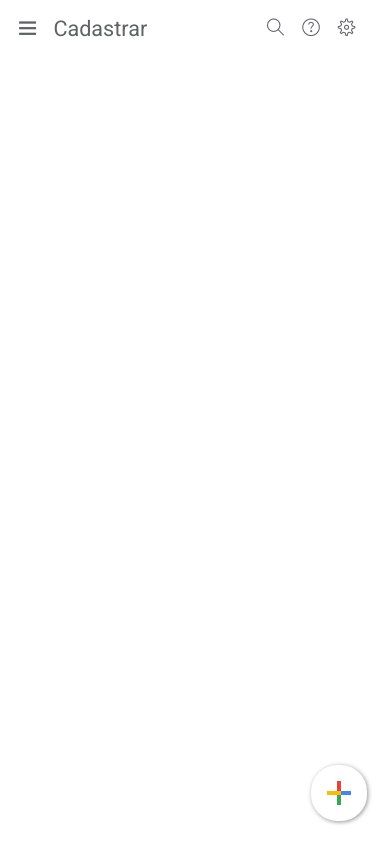
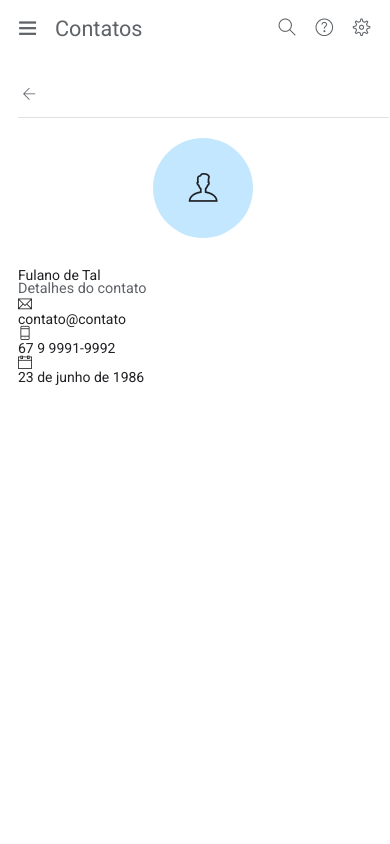
Before and after one commit to felipeteixeirams/agenda-de-contatos, a website: page public/details.html in a window 390 px wide. Drawn offline with Linux system fonts and the light colour scheme.

```diff
--- a/public/css/all.css
+++ b/public/css/all.css
@@ -46,3 +46,19 @@
 	border-collapse: collapse;
 	border-spacing: 0;
 }
+
+
+@media screen and (max-width: 600px) {
+
+	.container {
+		width: 95%
+	}
+
+	#form-register input {
+		width: 60%;
+	}
+
+	.btn-save {
+		margin-left: -1rem;
+	}
+}
--- a/public/css/style.css
+++ b/public/css/style.css
@@ -4,6 +4,7 @@
     --grey-black: #202124;
 	--grey-medium: #5F6368;
 	--grey-ligth: #dadce0;
+	--light-grey: #f2f2f2;
 	--blue-ligth: #c2e7ff;
 	--blue-medium: #5999ee;
 	--blue-ocean: #1771e7;
@@ -51,7 +52,13 @@
 
 
 .container {
+	position: relative;
     padding: 18px;
+	margin-left: auto;
+	margin-right: auto;
+	min-width: 360px;
+	max-width: 600px;
+	height: 100%;
 }
 
 
@@ -62,9 +69,9 @@
 
 #btn-add {
 	display:inline;
-	position: fixed;
+	position: absolute;
 	bottom: 23px;
-	right: 23px;
+	right: 40px;
 	padding: 16px;
 
 	background-color: white;
@@ -167,13 +174,19 @@
 	min-width: 70%;
 }
 
-header.header-title button {
+.btn-save {
 	border: none;
 	border-radius: 5px;
 	background-color: var(--blue-ocean);
 	color: var(--grey-ligth);
 	padding: 8px 25px;
 	font-weight: 500;
+}
+
+.btn-save:active {
+	background-color: var(--grey-black);
+	font-weight: 500;
+	transition: .2s;
 }
 
 
@@ -194,13 +207,24 @@
 	height:75vh;
 }
 
+#contatos li:first-child{
+	margin-top: 15px;
+}
+
 #contatos li {
+
 	margin: .3rem 0;
-
-	margin: 20px 0;
+	padding: 8px 15px;
 	display: flex;
 	flex-wrap: nowrap;
 	align-items: center;
+	cursor: pointer;
+}
+
+#contatos li:hover,
+#contatos li:active {
+	background-color: var(--light-grey);
+	transition: .5s;
 }
 
 #contatos div {
@@ -248,6 +272,8 @@
 }
 
 #form-register input {
+	min-width: 60%;
+	min-width: 70%;
 	border: none;
 	border-bottom: 1px solid var(--grey-ligth);
 }
--- a/public/details.html
+++ b/public/details.html
@@ -9,6 +9,8 @@
     <link rel="stylesheet" href="./fonts/themify/themify-icons.css">
 
     <title>Novo Contato</title>
+
+    <script src="./scripts/register.js"></script>
 </head>
 <body>
 
@@ -16,26 +18,35 @@
     <div class="container">
         <nav>
             <i class="ti-menu"></i>
-            <h1>Cadastrar</h1>
+            <h1>Contatos</h1>
             <i class="ti-search"></i>
             <i class="ti-help-alt"></i>
             <i class="ti-settings"></i>
         </nav>
 
-    <div id="btn-add">
-        <a href="index.html">
-            <table>
-                <tr>
-                    <td></td>
-                    <td></td>
-                </tr>
-                <tr>
-                    <td></td>
-                    <td></td>
-                </tr>
-            </table>
-        </a>
-    </div>
+        <header class="header-title">
+            <a href="index.html"><i class="ti-arrow-left"></i></a>
+        </header>
+
+
+        <main>
+
+            <div>
+                <div class="image-contact ti-user"></div>
+                <span>Fulano de Tal</span>
+            </div>
+
+
+            <fieldset>
+
+                <h6>Detalhes do contato</h6>
+
+                <span class="ti-email"></span><p>contato@contato</p>
+                <span class="ti-mobile"></span><p>67 9 9991-9992</p>
+                <span class="ti-calendar"></span><p>23 de junho de 1986</p>
+            </fieldset>
+        </main>
+
     </div>
 
 </body>
--- a/public/scripts/main.js
+++ b/public/scripts/main.js
@@ -13,7 +13,7 @@
     const insertDataList = fetch(`/person`)
         .then(response => response.json())
         .then(data => {data.forEach(element => {
-            contacts.push(`${element.name} ${element.lastName}`);
+            contacts.push(`${element.name} ${element.lastName} +${element.phones[0]} \\ +${element.phones[1]}`);
         })
         countContact.innerHTML = contacts.length;
 
```
Also changed, not shown: index.js (+3 -7 lines), public/register.html (+4 -2 lines), 1 other file.
